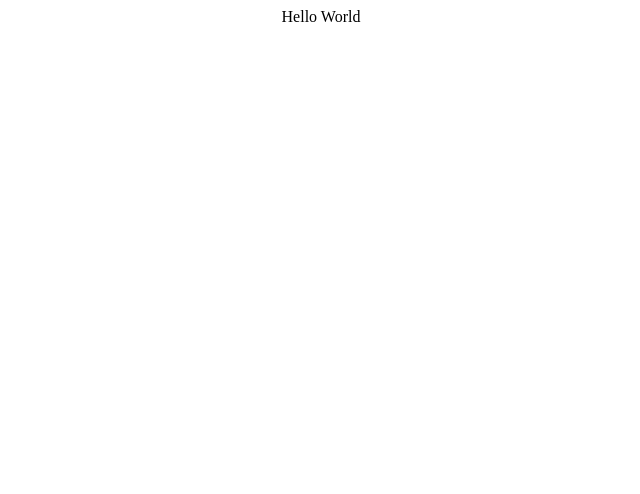
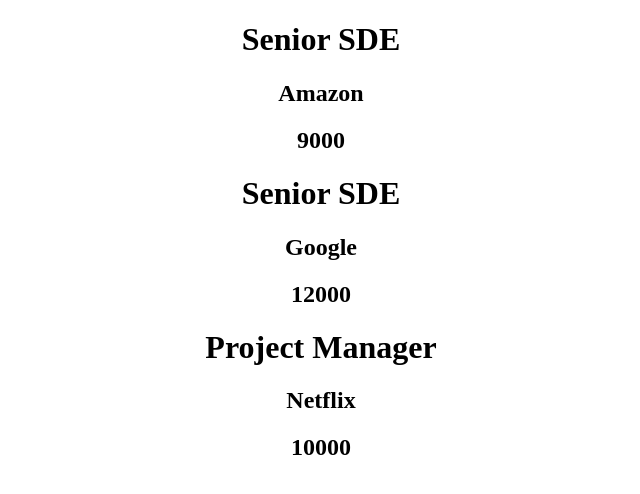
Before and after one commit to ecali/react-2022-course, a React (Create React App) app: page / in a window 1280 px wide. Shown: the top 494 px of the page, without its empty margins (319-959 px from the left). Built offline with nearby package versions, Linux system fonts and the light colour scheme.

Commit message:
First step - props - component - jsx

```diff
--- a/src/App.js
+++ b/src/App.js
@@ -1,11 +1,23 @@
-import './App.css';
+import "./App.css";
 
 function App() {
   return (
     <div className="App">
-      Hello World
+      <Job salary={9000} position="Senior SDE" company="Amazon" />
+      <Job salary={12000} position="Senior SDE" company="Google" />
+      <Job salary={10000} position="Project Manager" company="Netflix" />
     </div>
   );
 }
 
+const Job = (props) => {
+  return (
+    <div>
+      <h1>{props.position}</h1>
+      <h2>{props.company}</h2>
+      <h2>{props.salary}</h2>
+    </div>
+  );
+};
+
 export default App;
```
